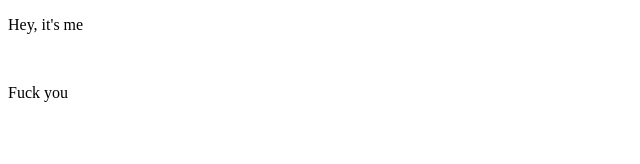
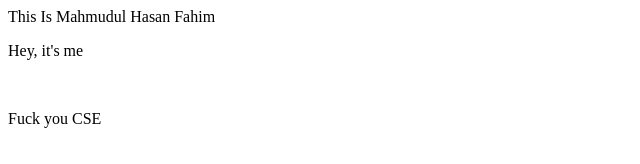
Before and after one commit to mhasanfahim/mhasanfahim.github.io, a plain HTML site: page index.html in a window 1280 px wide. Shown: the whole page, without its empty margins (0-640 px from the left). Drawn offline with Linux system fonts and the light colour scheme.

Commit message:
Update index.html

```diff
--- a/index.html
+++ b/index.html
@@ -1,11 +1,9 @@
 <!DOCTYPE html>
 <html>
-<head>
-<title>This Is Mahmudul Hasan Fahim</title>
-</head>
+<head>This Is Mahmudul Hasan Fahim</head>
 <body>
 <p>Hey, it's me</p>
 <br>
-<p>Fuck you</p>
+<p>Fuck you CSE</p>
 </body>
 </html>
```
